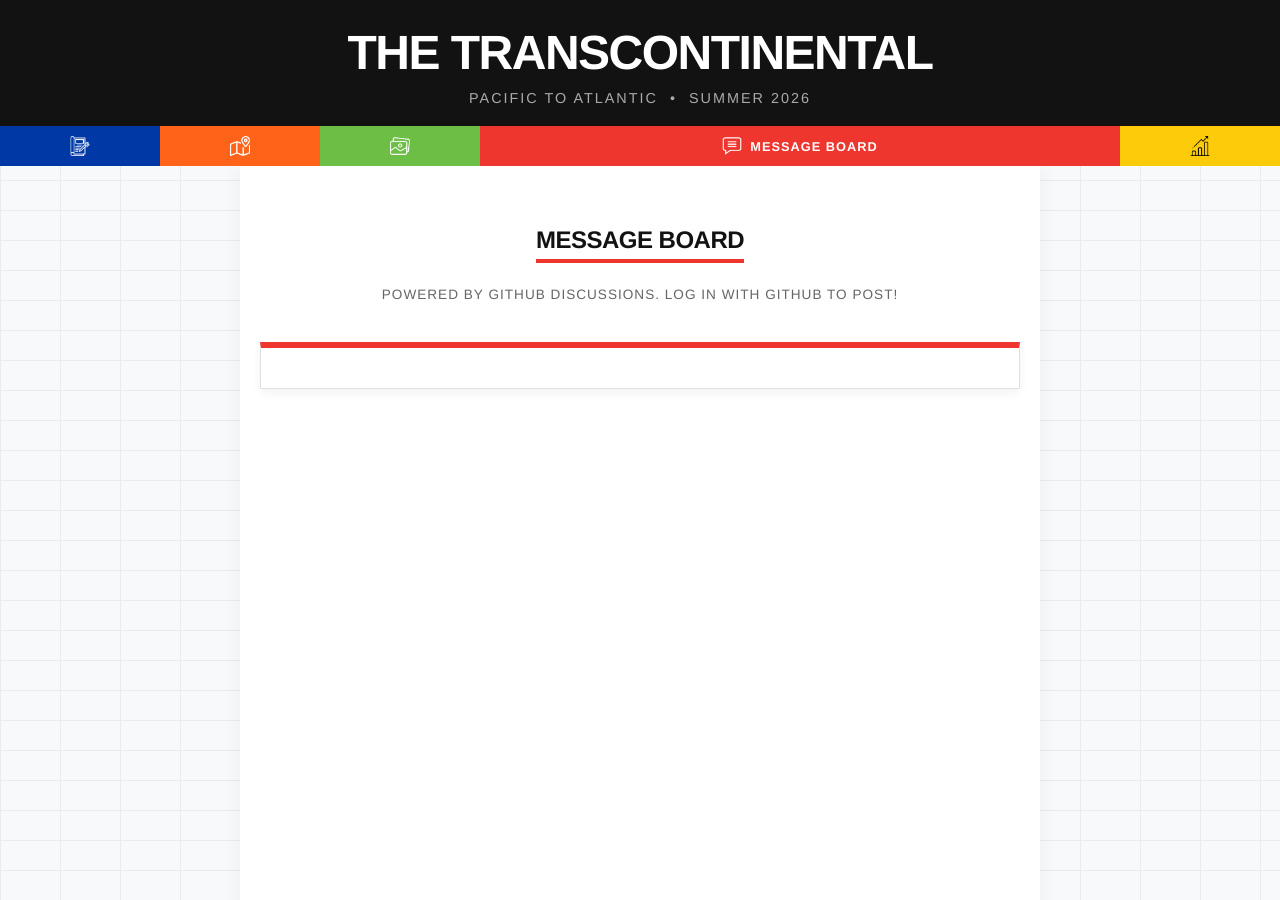
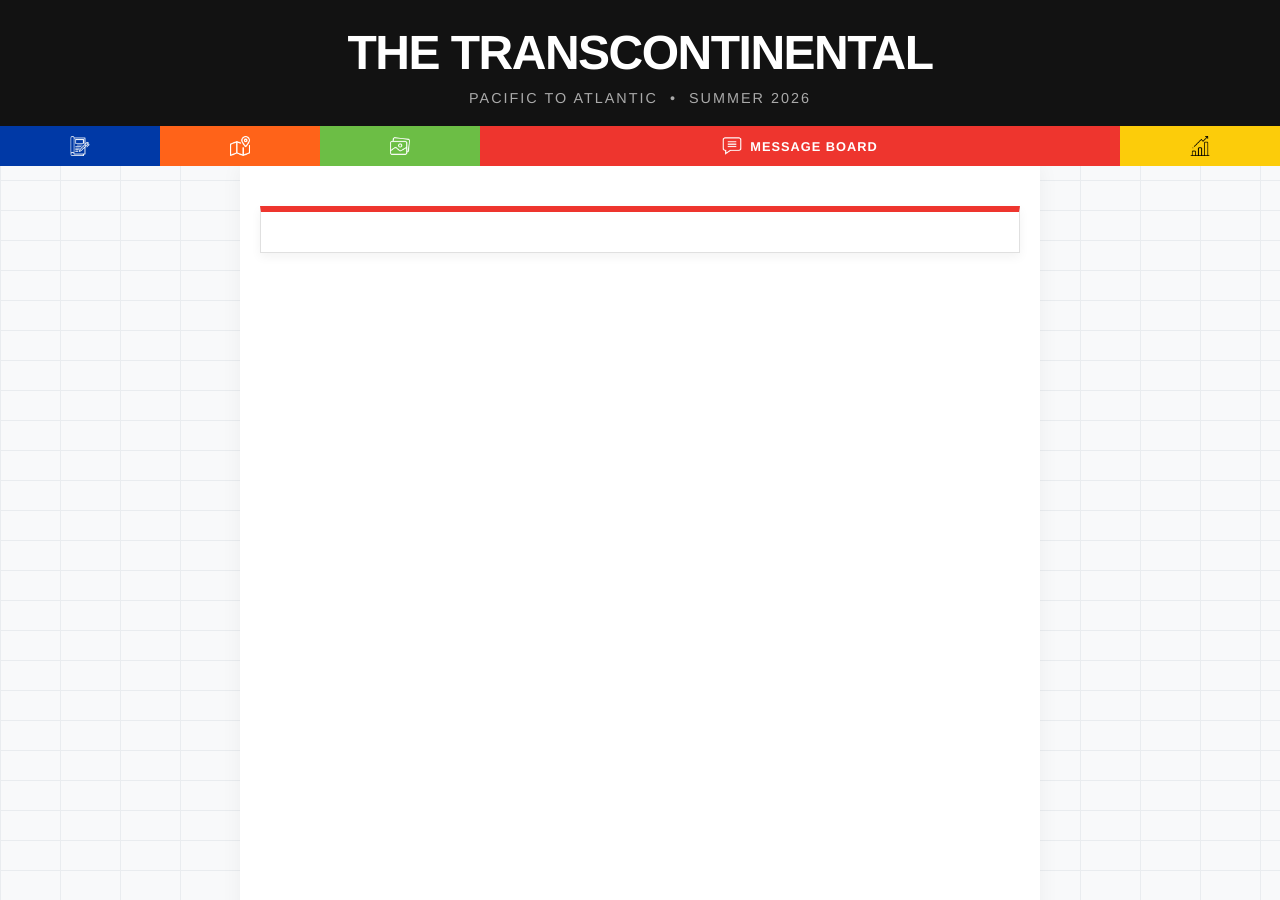
Before and after one commit to mschiller87/bike-tracker, a Jekyll site: the page built from board.html, in a window 1280 px wide and 900 px high. Built offline with Jekyll 4.4.1, drawn with Linux system fonts in a browser that asks for light colours; comment, search, counter and statistics services are not loaded.

Commit message:
Update board.html

```diff
--- a/board.html
+++ b/board.html
@@ -11,45 +11,23 @@ title: Message Board
         font-family: 'Helvetica Neue', Helvetica, Arial, sans-serif;
     }
 
-    .board-header {
-        text-align: center;
-        margin-bottom: 40px;
-    }
-
-    .board-header h2 {
-        color: #121212;
-        text-transform: uppercase;
-        border-bottom: 4px solid #EE352E;
-        display: inline-block;
-        padding-bottom: 5px;
-        letter-spacing: -0.5px;
-        margin-bottom: 10px;
-    }
-
-    /* Giscus container styling */
+    /* Giscus container styling - clean and flush */
     .giscus {
         background: #fff;
         padding: 20px;
         border: 1px solid #e0e0e0;
         box-shadow: 0 4px 10px rgba(0,0,0,0.05);
-        border-top: 6px solid #EE352E;
+        border-top: 6px solid #EE352E; /* MTA Red Branding */
     }
 </style>
 
 <div class="board-container">
-    <div class="board-header">
-        <h2>Message Board</h2>
-        <p style="color: #666; text-transform: uppercase; letter-spacing: 1px; font-size: 0.85rem;">
-            Powered by GitHub Discussions. Log in with GitHub to post!
-        </p>
-    </div>
-
     <div class="giscus">
         <script src="https://giscus.app/client.js"
-                data-repo="mschiller87/bike-tracker"
-                data-repo-id="R_kgDORxEVrw"
+                data-repo="YOUR_GITHUB_USERNAME/bike-tracker"
+                data-repo-id="R_kgD..."
                 data-category="Announcements"
-                data-category-id="DIC_kwDORxEVr84C5YE4"
+                data-category-id="DIC_kwD..."
                 data-mapping="pathname"
                 data-strict="0"
                 data-reactions-enabled="1"
```
